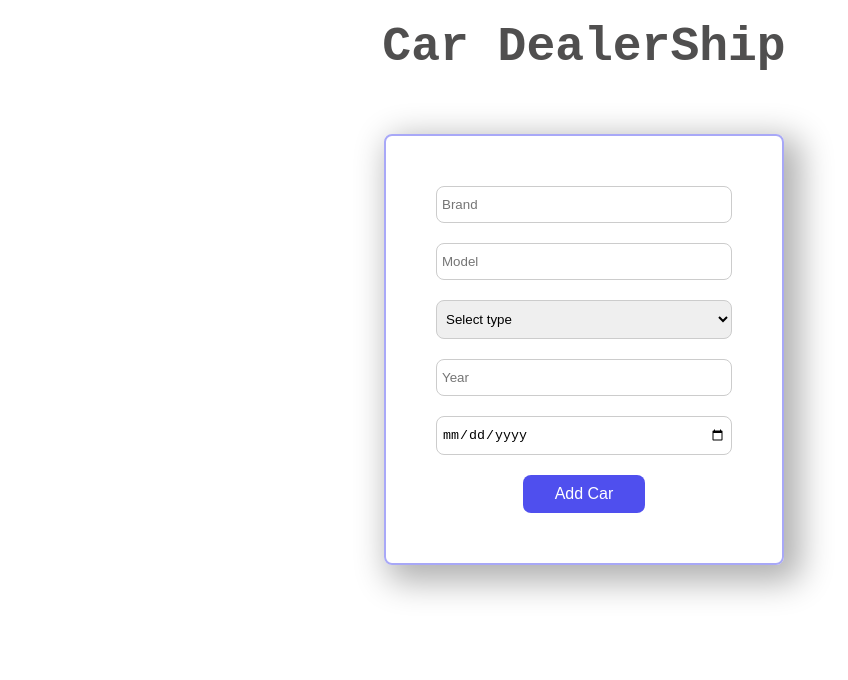
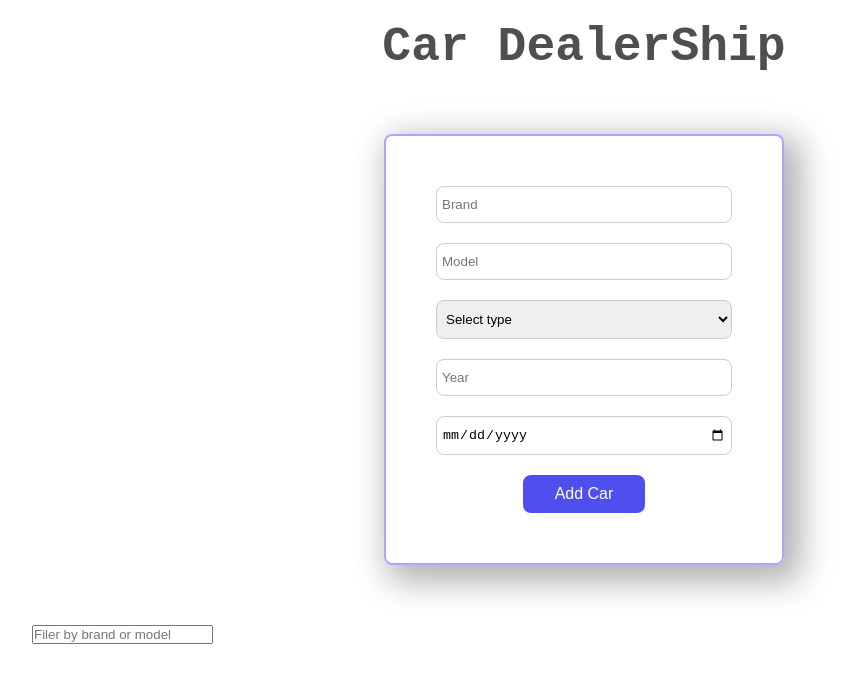
Before and after one commit to Gadza03/Internship-14-CarDealership, a React (Vite) app in the folder CarDealership/: page / in a window 1280 px wide. Shown: the top 680 px of the page, without its empty margins (56-904 px from the left). Built offline with nearby package versions, Linux system fonts and the light colour scheme.

Commit message:
Create other components

```diff
--- a/CarDealership/src/App.jsx
+++ b/CarDealership/src/App.jsx
@@ -1,6 +1,8 @@
 import { useEffect, useState } from "react";
 import "./App.css";
 import Form from "./components/Form";
+import CarList from "./components/CarList";
+import FilterBar from "./components/FilterBar";
 
 function App() {
   const [cars, setCars] = useState(() => {
@@ -8,7 +10,7 @@ function App() {
     return savedCars ? JSON.parse(savedCars) : [];
   });
 
-  const [filteredCars, setFilteredCars] = useState("");
+  const [filter, setFilter] = useState("");
 
   useEffect(() => {
     localStorage.setItem("cars", JSON.stringify(cars));
@@ -18,6 +20,8 @@ function App() {
     <div className="container">
       <h1>Car DealerShip</h1>
       <Form cars={cars} setCars={setCars} />
+      <FilterBar filter={filter} setFilter={setFilter} />
+      <CarList cars={cars} sort />
     </div>
   );
 }
--- /dev/null
+++ b/CarDealership/src/components/CarCard.jsx
@@ -0,0 +1,3 @@
+export default function CarCard() {
+  return <div className="car-card"></div>;
+}
--- /dev/null
+++ b/CarDealership/src/components/CarList.jsx
@@ -0,0 +1,8 @@
+import CarCard from "./CarCard";
+export default function CarList() {
+  return (
+    <div className="card-list">
+      <CarCard />
+    </div>
+  );
+}
--- /dev/null
+++ b/CarDealership/src/components/FilterBar.jsx
@@ -0,0 +1,10 @@
+export default function FilterBar({ filter, setFilter }) {
+  return (
+    <input
+      type="text"
+      value={filter}
+      placeholder="Filer by brand or model"
+      onChange={(e) => setFilter(e.target.value)}
+    />
+  );
+}
```
